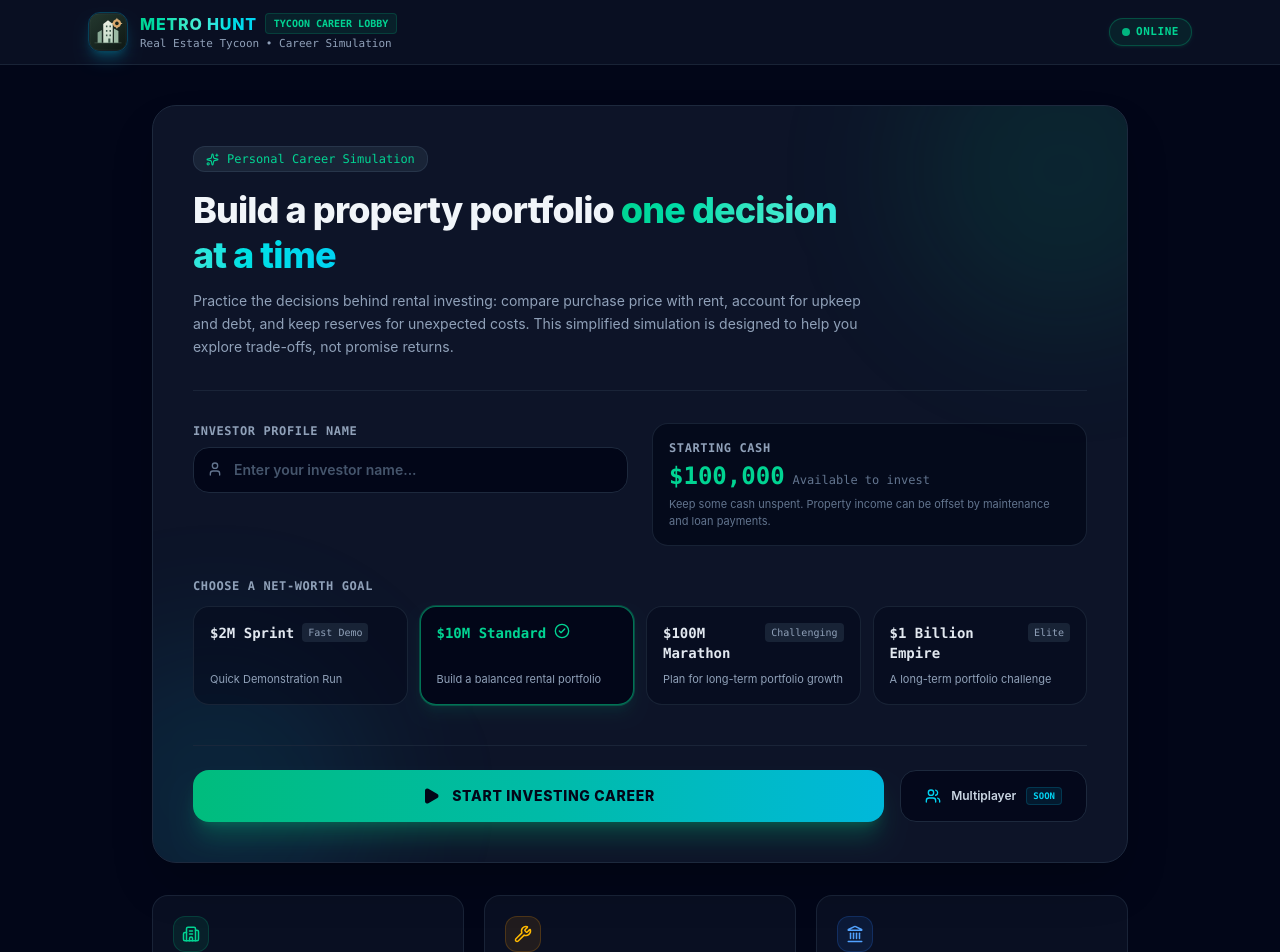
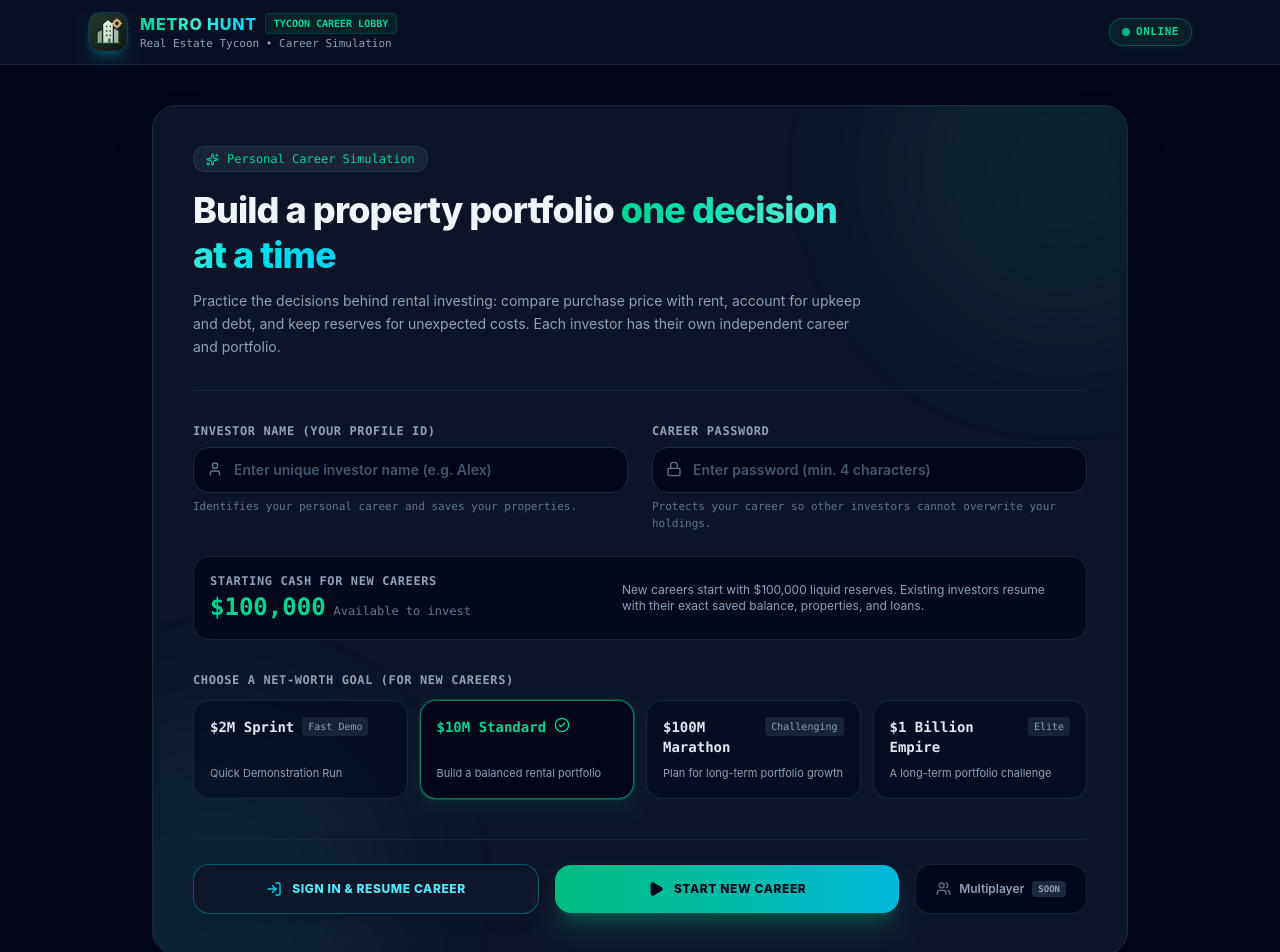
Before and after one commit to Davide-glitch/MetroHunt, a React (Vite) app in the folder client/: page / in a window 1280 px wide. Shown: the top 952 px of the page. Built offline with nearby package versions, Linux system fonts and the light colour scheme; no server answers.

Commit message:
Add password-protected unique investor profiles and career resume

```diff
--- a/client/src/App.tsx
+++ b/client/src/App.tsx
@@ -53,33 +53,7 @@ export function App() {
     0
   );
 
-  // Ensure investor authentication so all REST calls succeed smoothly
-  const ensureDefaultSession = async (investorName = '') => {
-    try {
-      const effectiveName = investorName.trim() || 'Investor';
-      const res = await fetch('/api/auth/google', {
-        method: 'POST',
-        headers: { 'Content-Type': 'application/json' },
-        body: JSON.stringify({ email: `${effectiveName.toLowerCase().replace(/[^a-z0-9]/g, '')}@metrohunt.com`, name: effectiveName })
-      });
 
-      if (res.ok) {
-        const data = await res.json();
-        localStorage.setItem('metrohunt_token', data.token);
-        setToken(data.token);
-        setUser({
-          id: data.userId,
-          userName: data.userName,
-          email: data.email,
-          liquidBalance: data.liquidBalance
-        });
-        return data.token;
-      }
-    } catch (err) {
-      console.warn('Auto-session initialization fallback:', err);
-    }
-    return null;
-  };
 
   // Fetch Current User
   const fetchUserData = async () => {
@@ -153,25 +127,84 @@ export function App() {
   // Initialize data on mount
   useEffect(() => {
     const init = async () => {
-      let activeToken = token;
-      if (!activeToken) {
-        activeToken = await ensureDefaultSession();
-      }
+      if (token) {
         await fetchUserData();
         await fetchMarketProperties();
         await fetchSession();
+      }
     };
     init();
   }, [token]);
 
-  // Start Career from Lobby
-  const handleStartCareer = async (chosenName: string, chosenTarget: number) => {
-    await ensureDefaultSession(chosenName);
+  // Start New Career from Lobby with Name & Password
+  const handleStartCareer = async (chosenName: string, pass: string, chosenTarget: number) => {
+    try {
+      const res = await fetch('/api/auth/investor-session', {
+        method: 'POST',
+        headers: { 'Content-Type': 'application/json' },
+        body: JSON.stringify({ userName: chosenName, password: pass, isNewCareer: true })
+      });
+
+      const data = await res.json();
+      if (!res.ok || !data.success) {
+        showToast(data.message || 'Could not initialize career session.');
+        return false;
+      }
+
+      localStorage.setItem('metrohunt_token', data.token);
+      setToken(data.token);
+      setUser({
+        id: data.userId,
+        userName: data.userName,
+        email: data.email,
+        liquidBalance: data.liquidBalance
+      });
+
       await handleSetTarget(chosenTarget);
       await fetchUserData();
       await fetchMarketProperties();
       setCurrentView('game');
-    showToast(`Career started. Before buying, compare rent with upkeep and keep cash available for repairs.`);
+      showToast(data.message);
+      return true;
+    } catch (err: any) {
+      showToast(`Connection error: ${err.message}`);
+      return false;
+    }
+  };
+
+  // Sign In & Resume Saved Career with Name & Password
+  const handleResumeSavedCareer = async (chosenName: string, pass: string) => {
+    try {
+      const res = await fetch('/api/auth/investor-session', {
+        method: 'POST',
+        headers: { 'Content-Type': 'application/json' },
+        body: JSON.stringify({ userName: chosenName, password: pass, isNewCareer: false })
+      });
+
+      const data = await res.json();
+      if (!res.ok || !data.success) {
+        showToast(data.message || 'Incorrect investor name or password.');
+        return false;
+      }
+
+      localStorage.setItem('metrohunt_token', data.token);
+      setToken(data.token);
+      setUser({
+        id: data.userId,
+        userName: data.userName,
+        email: data.email,
+        liquidBalance: data.liquidBalance
+      });
+
+      await fetchUserData();
+      await fetchMarketProperties();
+      setCurrentView('game');
+      showToast(data.message);
+      return true;
+    } catch (err: any) {
+      showToast(`Sign in error: ${err.message}`);
+      return false;
+    }
   };
 
   // Complete Brokerage Deal Execution
@@ -416,9 +449,10 @@ export function App() {
           initialPlayerName={user?.userName && user.userName !== 'Investor' ? user.userName : ''}
           initialTarget={targetNetWorth}
           onStartCareer={handleStartCareer}
+          onResumeSavedCareer={handleResumeSavedCareer}
+          onBackToGame={() => setCurrentView('game')}
+          hasActiveCareer={!!user && (turnsSurvived > 0 || ownedProperties.length > 0)}
           onNotify={showToast}
-          hasActiveCareer={turnsSurvived > 0 || ownedProperties.length > 0}
-          onResumeCareer={() => setCurrentView('game')}
         />
         {/* Live Toast Alert */}
         {toastMessage && (
--- a/client/src/components/LobbyPage.tsx
+++ b/client/src/components/LobbyPage.tsx
@@ -7,28 +7,34 @@ import {
   Landmark,
   Wrench,
   User,
-  CheckCircle2
+  CheckCircle2,
+  Lock,
+  LogIn
 } from 'lucide-react';
 
 interface LobbyPageProps {
   initialPlayerName: string;
   initialTarget: number;
-  onStartCareer: (playerName: string, targetNetWorth: number) => void;
+  onStartCareer: (playerName: string, password: string, targetNetWorth: number) => Promise<boolean> | void;
+  onResumeSavedCareer: (playerName: string, password: string) => Promise<boolean> | void;
+  onBackToGame?: () => void;
+  hasActiveCareer?: boolean;
   onNotify: (message: string) => void;
-  hasActiveCareer?: boolean;
-  onResumeCareer?: () => void;
 }
 
 export const LobbyPage: React.FC<LobbyPageProps> = ({
   initialPlayerName,
   initialTarget,
   onStartCareer,
-  onNotify,
+  onResumeSavedCareer,
+  onBackToGame,
   hasActiveCareer = false,
-  onResumeCareer
+  onNotify
 }) => {
   const [playerName, setPlayerName] = useState<string>(initialPlayerName || '');
+  const [password, setPassword] = useState<string>('');
   const [selectedTarget, setSelectedTarget] = useState<number>(initialTarget || 10_000_000);
+  const [isSubmitting, setIsSubmitting] = useState<boolean>(false);
 
   const targetOptions = [
     {
@@ -61,13 +67,43 @@ export const LobbyPage: React.FC<LobbyPageProps> = ({
     }
   ];
 
-  const handleStart = () => {
+  const validateInputs = () => {
     const trimmed = playerName.trim();
     if (!trimmed) {
-      onNotify('Please enter your investor profile name to begin.');
-      return;
+      onNotify('Please enter your investor name (your profile ID).');
+      return null;
     }
-    onStartCareer(trimmed, selectedTarget);
+    if (trimmed.length < 2) {
+      onNotify('Investor name must be at least 2 characters.');
+      return null;
+    }
+    if (!password || password.length < 4) {
+      onNotify('Please enter a password of at least 4 characters to protect your career.');
+      return null;
+    }
+    return trimmed;
+  };
+
+  const handleStart = async () => {
+    const validName = validateInputs();
+    if (!validName) return;
+    setIsSubmitting(true);
+    try {
+      await onStartCareer(validName, password, selectedTarget);
+    } finally {
+      setIsSubmitting(false);
+    }
+  };
+
+  const handleResume = async () => {
+    const validName = validateInputs();
+    if (!validName) return;
+    setIsSubmitting(true);
+    try {
+      await onResumeSavedCareer(validName, password);
+    } finally {
+      setIsSubmitting(false);
+    }
   };
 
   return (
@@ -127,7 +163,7 @@ export const LobbyPage: React.FC<LobbyPageProps> = ({
             </h1>
 
             <p className="text-sm text-slate-400 mt-3 leading-relaxed">
-              Practice the decisions behind rental investing: compare purchase price with rent, account for upkeep and debt, and keep reserves for unexpected costs. This simplified simulation is designed to help you explore trade-offs, not promise returns.
+              Practice the decisions behind rental investing: compare purchase price with rent, account for upkeep and debt, and keep reserves for unexpected costs. Each investor has their own independent career and portfolio.
             </p>
           </div>
 
@@ -135,7 +171,7 @@ export const LobbyPage: React.FC<LobbyPageProps> = ({
             {/* Investor Name Input */}
             <div>
               <label className="text-xs font-mono uppercase tracking-wider text-slate-400 block mb-2 font-semibold">
-                Investor Profile Name
+                Investor Name (Your Profile ID)
               </label>
               <div className="relative">
                 <User size={16} className="absolute left-3.5 top-3.5 text-slate-500" />
@@ -143,31 +179,56 @@ export const LobbyPage: React.FC<LobbyPageProps> = ({
                   type="text"
                   value={playerName}
                   onChange={(e) => setPlayerName(e.target.value)}
-                  placeholder="Enter your investor name..."
+                  placeholder="Enter unique investor name (e.g. Alex)"
                   className="w-full pl-10 pr-4 py-3 bg-slate-950 border border-slate-800 rounded-2xl text-sm font-semibold text-slate-100 placeholder-slate-600 focus:outline-none focus:border-emerald-500/80 transition-colors"
                 />
               </div>
+              <p className="text-[11px] text-slate-500 mt-1.5 font-mono">
+                Identifies your personal career and saves your properties.
+              </p>
             </div>
 
-            {/* Starting Balance Overview */}
-            <div className="p-4 rounded-2xl bg-slate-950/70 border border-slate-800/80 flex flex-col justify-center">
-              <span className="text-xs font-mono uppercase tracking-wider text-slate-400 font-semibold">
-                Starting Cash
+            {/* Password Input */}
+            <div>
+              <label className="text-xs font-mono uppercase tracking-wider text-slate-400 block mb-2 font-semibold">
+                Career Password
+              </label>
+              <div className="relative">
+                <Lock size={16} className="absolute left-3.5 top-3.5 text-slate-500" />
+                <input
+                  type="password"
+                  value={password}
+                  onChange={(e) => setPassword(e.target.value)}
+                  placeholder="Enter password (min. 4 characters)"
+                  className="w-full pl-10 pr-4 py-3 bg-slate-950 border border-slate-800 rounded-2xl text-sm font-semibold text-slate-100 placeholder-slate-600 focus:outline-none focus:border-emerald-500/80 transition-colors"
+                />
+              </div>
+              <p className="text-[11px] text-slate-500 mt-1.5 font-mono">
+                Protects your career so other investors cannot overwrite your holdings.
+              </p>
+            </div>
+          </div>
+
+          {/* Starting Balance Overview */}
+          <div className="mt-6 p-4 rounded-2xl bg-slate-950/70 border border-slate-800/80 flex flex-wrap items-center justify-between gap-4 relative z-10">
+            <div>
+              <span className="text-xs font-mono uppercase tracking-wider text-slate-400 font-semibold block">
+                Starting Cash For New Careers
               </span>
-              <div className="flex items-baseline gap-2 mt-1">
+              <div className="flex items-baseline gap-2 mt-0.5">
                 <span className="text-2xl font-mono font-bold text-emerald-400">$100,000</span>
                 <span className="text-xs font-mono text-slate-500">Available to invest</span>
               </div>
-              <p className="text-[11px] text-slate-500 mt-1">
-                Keep some cash unspent. Property income can be offset by maintenance and loan payments.
-              </p>
             </div>
+            <p className="text-xs text-slate-400 max-w-md">
+              New careers start with $100,000 liquid reserves. Existing investors resume with their exact saved balance, properties, and loans.
+            </p>
           </div>
 
           {/* Victory Milestone Target Options */}
           <div className="mt-8 relative z-10">
             <label className="text-xs font-mono uppercase tracking-wider text-slate-400 block mb-3 font-semibold">
-              Choose a net-worth goal
+              Choose a net-worth goal (For New Careers)
             </label>
             <div className="grid grid-cols-1 sm:grid-cols-2 lg:grid-cols-4 gap-3">
               {targetOptions.map((opt) => {
@@ -206,37 +267,53 @@ export const LobbyPage: React.FC<LobbyPageProps> = ({
 
           {/* Career actions */}
           <div className="mt-10 pt-6 border-t border-slate-800/80 flex flex-col sm:flex-row items-stretch sm:items-center gap-4 relative z-10">
-            {hasActiveCareer && onResumeCareer && (
+            {/* Return to Active Floor if previously loaded */}
+            {hasActiveCareer && onBackToGame && (
               <button
                 type="button"
-                onClick={onResumeCareer}
-                className="py-4 px-8 rounded-2xl bg-slate-800 hover:bg-slate-700 text-emerald-300 border border-emerald-500/40 font-extrabold text-sm uppercase tracking-wider shadow-lg transition-all cursor-pointer flex items-center justify-center gap-3"
+                disabled={isSubmitting}
+                onClick={onBackToGame}
+                className="py-4 px-6 rounded-2xl bg-slate-800 hover:bg-slate-700 text-slate-200 border border-slate-700 font-bold text-xs uppercase tracking-wider transition-all cursor-pointer flex items-center justify-center gap-2"
               >
-                <Play size={18} className="fill-emerald-400 text-emerald-400" />
-                <span>Resume active career</span>
+                <Play size={16} className="text-slate-300" />
+                <span>Return to Floor</span>
               </button>
             )}
 
-            {/* Primary Action Button */}
+            {/* Resume Saved Career */}
             <button
               type="button"
+              disabled={isSubmitting}
+              onClick={handleResume}
+              className="flex-1 py-4 px-6 rounded-2xl bg-slate-900 hover:bg-slate-850 text-cyan-300 border border-cyan-500/40 hover:border-cyan-400 font-extrabold text-xs uppercase tracking-wider shadow-lg transition-all cursor-pointer flex items-center justify-center gap-2.5"
+              title="Sign in with your name and password to resume your saved portfolio"
+            >
+              <LogIn size={16} className="text-cyan-400" />
+              <span>{isSubmitting ? 'Signing in...' : 'Sign In & Resume Career'}</span>
+            </button>
+
+            {/* Start New Career */}
+            <button
+              type="button"
+              disabled={isSubmitting}
               onClick={handleStart}
-              className="flex-1 py-4 px-8 rounded-2xl bg-gradient-to-r from-emerald-500 via-teal-500 to-cyan-500 hover:from-emerald-400 hover:via-teal-400 hover:to-cyan-400 text-slate-950 font-extrabold text-sm uppercase tracking-wider shadow-xl shadow-emerald-500/25 transition-all transform hover:scale-[1.01] active:scale-[0.99] cursor-pointer flex items-center justify-center gap-3"
+              className="flex-1 py-4 px-6 rounded-2xl bg-gradient-to-r from-emerald-500 via-teal-500 to-cyan-500 hover:from-emerald-400 hover:via-teal-400 hover:to-cyan-400 text-slate-950 font-extrabold text-xs uppercase tracking-wider shadow-xl shadow-emerald-500/25 transition-all transform hover:scale-[1.01] active:scale-[0.99] cursor-pointer flex items-center justify-center gap-2.5"
+              title="Start a new career with $100,000 cash under this name and password"
             >
-              <Play size={18} className="fill-slate-950" />
-              <span>{hasActiveCareer ? 'Start new career' : 'Start investing career'}</span>
+              <Play size={16} className="fill-slate-950" />
+              <span>{isSubmitting ? 'Starting...' : 'Start New Career'}</span>
             </button>
 
             {/* Future feature */}
             <button
               type="button"
-              onClick={() => onNotify("This feature is planned for a future update.")}
-              className="py-4 px-6 rounded-2xl bg-slate-950/80 hover:bg-slate-850 text-slate-300 hover:text-slate-100 border border-slate-800 hover:border-cyan-500/40 transition-all cursor-pointer flex items-center justify-center gap-2.5 text-xs font-semibold"
+              onClick={() => onNotify("Multiplayer mode is planned for a future update.")}
+              className="py-4 px-5 rounded-2xl bg-slate-950/80 hover:bg-slate-850 text-slate-400 hover:text-slate-200 border border-slate-800/80 transition-all cursor-pointer flex items-center justify-center gap-2 text-xs font-semibold shrink-0"
               title="Planned for a future update"
             >
-              <Users size={16} className="text-cyan-400" />
+              <Users size={15} className="text-slate-500" />
               <span>Multiplayer</span>
-              <span className="text-[9px] uppercase font-mono px-1.5 py-0.5 rounded bg-cyan-500/10 text-cyan-400 border border-cyan-500/20 font-bold">
+              <span className="text-[9px] uppercase font-mono px-1.5 py-0.5 rounded bg-slate-800 text-slate-400 font-bold">
                 Soon
               </span>
             </button>
@@ -249,9 +326,9 @@ export const LobbyPage: React.FC<LobbyPageProps> = ({
             <div className="w-9 h-9 rounded-xl bg-emerald-500/10 border border-emerald-500/20 flex items-center justify-center text-emerald-400 mb-1">
               <Building2 size={18} />
             </div>
-            <h3 className="text-sm font-bold text-slate-200">Compare the numbers</h3>
+            <h3 className="text-sm font-bold text-slate-200">Unique Investor Careers</h3>
             <p className="text-xs text-slate-400 leading-relaxed">
-              Compare asking prices, rent, and property condition. A higher rent figure alone does not make a property a better investment.
+              Each investor profile has its own balance, properties, and credit facilities. Sign in anytime with your password to resume your journey.
             </p>
           </div>
 
@@ -259,7 +336,7 @@ export const LobbyPage: React.FC<LobbyPageProps> = ({
             <div className="w-9 h-9 rounded-xl bg-amber-500/10 border border-amber-500/20 flex items-center justify-center text-amber-400 mb-1">
               <Wrench size={18} />
             </div>
-            <h3 className="text-sm font-bold text-slate-200">Budget for upkeep</h3>
+            <h3 className="text-sm font-bold text-slate-200">Budget for Upkeep</h3>
             <p className="text-xs text-slate-400 leading-relaxed">
               Repairs and improvements cost cash. Consider whether the expected rent or condition benefit justifies the expense.
             </p>
@@ -269,7 +346,7 @@ export const LobbyPage: React.FC<LobbyPageProps> = ({
             <div className="w-9 h-9 rounded-xl bg-blue-500/10 border border-blue-500/20 flex items-center justify-center text-blue-400 mb-1">
               <Landmark size={18} />
             </div>
-            <h3 className="text-sm font-bold text-slate-200">Understand borrowing</h3>
+            <h3 className="text-sm font-bold text-slate-200">Understand Borrowing</h3>
             <p className="text-xs text-slate-400 leading-relaxed">
               Borrowing can increase buying power, but payments and remaining debt reduce the value of your portfolio.
             </p>
```
Also changed, not shown: 2 other files (tests, documents, lock files or other folders). Lines whose indentation alone changed are shown as unchanged.
